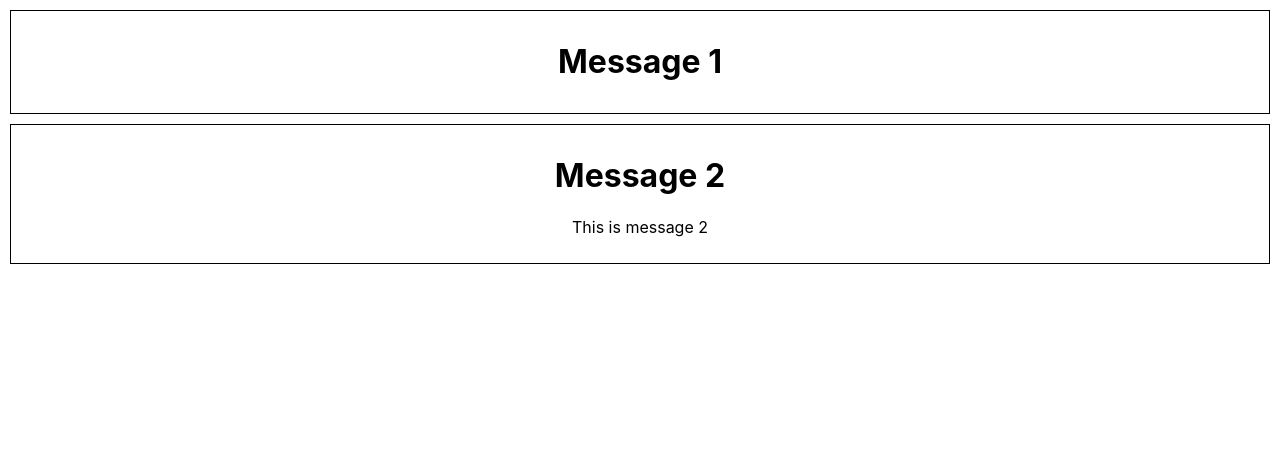
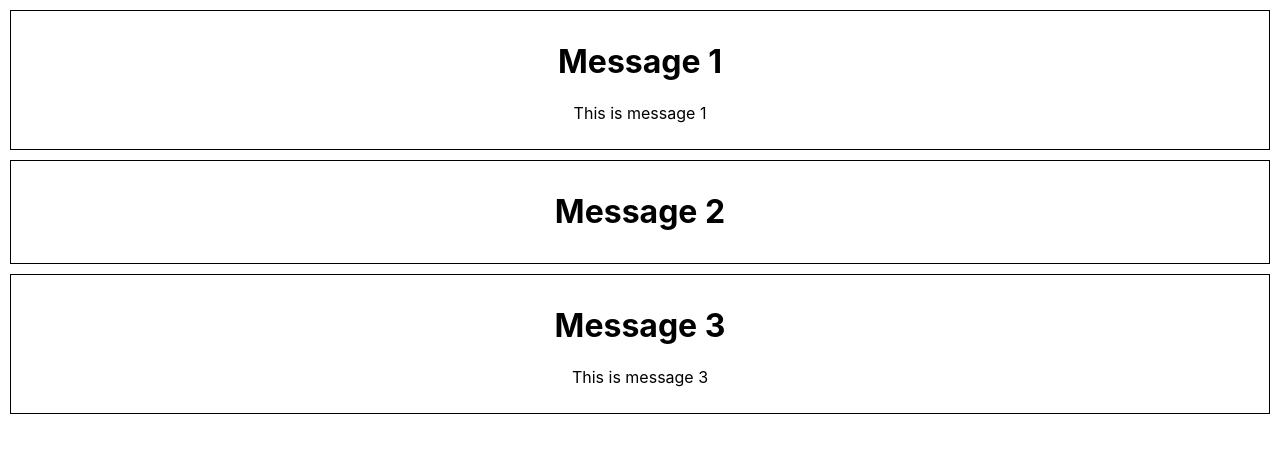
Before and after one commit to EoinGohery/react-hello-world, a React (Create React App) app: page / in a window 1280 px wide. Shown: the top 452 px of the page. Built offline with nearby package versions, Linux system fonts and the light colour scheme.

Commit message:
multiple message methods

```diff
--- a/src/App.js
+++ b/src/App.js
@@ -7,14 +7,23 @@ import  {Message} from './FunctionalMessageComponent';
 
 function App() {
 
+  const messages = [
+    {title:"Message 1", text:"This is message 1", active:true},
+    {title:"Message 2", text:"This is message 2", active:false}
+  ]
+
   let active = false;
 
   return (
     <div className="App">
 
-      <Message title="Message 1" text="This is message 1" active={active}/>
+      <Message {...messages[0]}/>
 
-      <Message title="Message 2" text="This is message 2" active={true}/>
+      <Message title={messages[1].title}
+      text={messages[1].text}
+      active={messages[1].active}/>
+
+      <Message title="Message 3" text="This is message 3" active={true}/>
 
     </div>
   );
```
